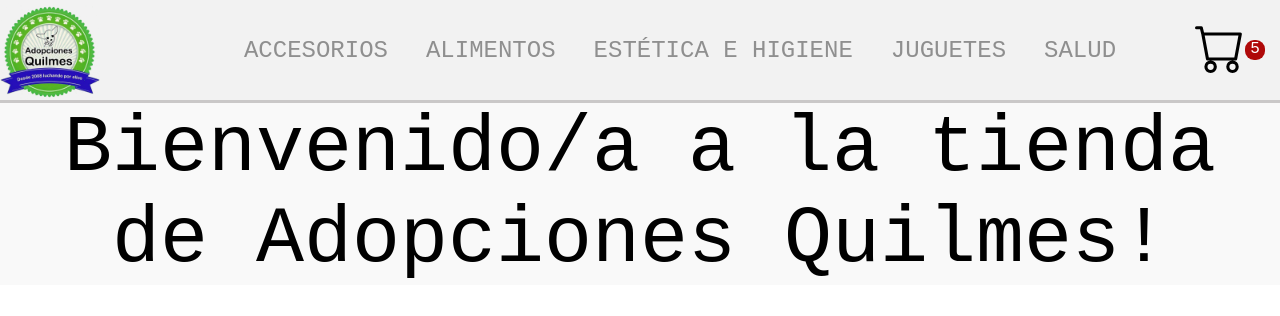
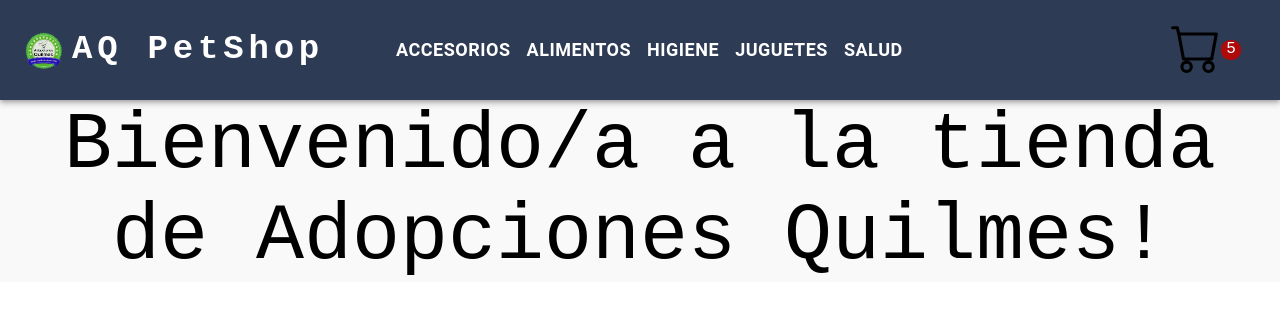
Before and after one commit to a-tello/PetShop-React-Tello, a React (Create React App) app: page / in a window 1280 px wide. Shown: the top 316 px of the page. Built offline with nearby package versions, Linux system fonts and the light colour scheme; a small style sheet from the web is missing; a web font is replaced by a local one.

Commit message:
Agrego MUI para modificar NavBar

```diff
--- a/package.json
+++ b/package.json
@@ -3,6 +3,10 @@
   "version": "0.1.0",
   "private": true,
   "dependencies": {
+    "@emotion/react": "^11.10.5",
+    "@emotion/styled": "^11.10.5",
+    "@mui/icons-material": "^5.11.0",
+    "@mui/material": "^5.11.1",
     "@testing-library/jest-dom": "^5.16.5",
     "@testing-library/react": "^13.4.0",
     "@testing-library/user-event": "^13.5.0",
--- a/src/App.js
+++ b/src/App.js
@@ -1,4 +1,4 @@
-import NavBar from './components/Navbar/NavBar';
+import NavBar from './components/Navbar/NavBar'
 import ItemListContainer from './components/ItemsContainer/ItemListcontainer';
 import './App.css';
 
--- /dev/null
+++ b/src/components/CartWidget/CartWidget.css
@@ -0,0 +1,23 @@
+.cart {
+    width: 100px;
+    height: 100px;
+    display: flex;
+    justify-content: center;
+    align-items: center;
+}
+
+.cart a{
+    width: 50%;
+}
+
+.cartLogo {
+    width: 100%;
+}
+
+.notification {
+    width: 20px;
+    height: 20px;
+    color: white;
+    background-color: rgb(175, 9, 9);
+    border-radius: 45%;
+}
--- a/src/components/Navbar/CartWidget.js
+++ b/src/components/CartWidget/CartWidget.js
@@ -1,5 +1,5 @@
 import cart from '../../cart.svg'
-import './NavBar.css'
+import './CartWidget.css'
 
 const CartWidget = ({quantity = 3}) => {
     return(
--- a/src/components/Navbar/NavBar.css
+++ /dev/null
@@ -1,83 +0,0 @@
-nav {
-    display: flex;
-    background-color: #f2f2f2;
-    justify-content: space-between;
-    align-items: center;
-    border-bottom: 3px solid #cac8c8;
-}
-
-.navBarLogo{
-    width: 100px;
-    height: 100px;
-}
-
-.navBarLogo img{
-    width: 100%
-}
-
-
-.navBarItems {
-    width: 100%;
-}
-
-.navBarItems {
-    display: flex;
-    justify-content: space-around;
-    width: 100%;
-}
-
-.navBarItems li {
-    padding: 10px;
-    margin: 5px;
-}
-
-.navBarItems li a{
-    color: #8f8f8f;
-    font-size: 24px;
-    font-weight: 400;
-    transition: all 0.5s ease-in-out;
-    position: relative;
-    text-transform: uppercase;
-}
-
-.navBarItems li a::before{
-    content: attr(data-item);
-    transition: 0.5s;
-    color: #30c75e;
-    position: absolute;
-    top: 0;
-    bottom: 0;
-    left: 0;
-    right: 0;
-    width: 0;
-    overflow: hidden;
-}
-
-.navBarItems li a:hover, .navBarItems li a:hover::before {
-    width: 100%;
-    transition: all 0.5s ease-in-out;
-}
-
-.cart {
-    width: 100px;
-    height: 100px;
-    display: flex;
-    justify-content: center;
-    align-items: center;
-}
-
-.cart a{
-    width: 50%;
-}
-
-.cartLogo {
-    width: 100%;
-}
-
-.notification {
-    width: 20px;
-    height: 20px;
-    color: white;
-    background-color: rgb(175, 9, 9);
-    border-radius: 45%;
-}
--- a/src/components/Navbar/NavBar.js
+++ b/src/components/Navbar/NavBar.js
@@ -1,26 +1,125 @@
+import * as React from 'react';
+import AppBar from '@mui/material/AppBar';
+import Box from '@mui/material/Box';
+import Toolbar from '@mui/material/Toolbar';
+import IconButton from '@mui/material/IconButton';
+import Typography from '@mui/material/Typography';
+import Menu from '@mui/material/Menu';
+import MenuIcon from '@mui/icons-material/Menu';
+import Container from '@mui/material/Container';
+import Avatar from '@mui/material/Avatar';
+import Button from '@mui/material/Button';
+import MenuItem from '@mui/material/MenuItem';
 import logo from '../../logo-adopciones-quilmes.png'
-import CartWidget from './CartWidget'
-import './NavBar.css'
+import CartWidget from '../CartWidget/CartWidget';
 
+const pages = ['Accesorios', 'Alimentos', 'Higiene' ,'Juguetes', 'Salud'];
 
-const NavBar = () => {
-    return(
-    <nav>
-        <div className='navBarLogo'>
-            <img src={logo} alt='logo Adopciones Quilmes' />
-        </div>
-        <div>
-            <ul className='navBarItems'>
-                <li><a href='#' data-item='Accesorios'>Accesorios</a></li>
-                <li><a href='#' data-item='Alimentos'>Alimentos</a></li>
-                <li><a href='#' data-item='Estética e Higiene'>Estética e Higiene</a></li>
-                <li><a href='#' data-item='Juguetes'>Juguetes</a></li>
-                <li><a href='#' data-item='Salud'>Salud</a></li>
-            </ul>
-        </div>
-        <CartWidget quantity={5} />
-    </nav>
-    )
+function NavBar() {
+  const [anchorElNav, setAnchorElNav] = React.useState(null);
+
+  const handleOpenNavMenu = (event) => {
+    setAnchorElNav(event.currentTarget);
+  };
+
+  const handleCloseNavMenu = () => {
+    setAnchorElNav(null);
+  };
+
+  return (
+    <AppBar position="static" style={{ background: '#2E3B55' }}>
+      <Container maxWidth="xl">
+        <Toolbar disableGutters>
+          <Avatar alt="AQ logo" src={logo} sx={{ display: { xs: 'none', md: 'flex' }, mr: 1 }}/>
+          <Typography
+            variant="h4"
+            noWrap
+            component="a"
+            href="/"
+            sx={{
+              mr: 8,
+              display: { xs: 'none', md: 'flex' },
+              fontFamily: 'monospace',
+              fontWeight: 700,
+              letterSpacing: '.3rem',
+              color: 'inherit',
+              textDecoration: 'none',
+            }}
+          >
+            AQ PetShop
+          </Typography>
+
+          <Box sx={{ flexGrow: 1, display: { xs: 'flex', md: 'none' } }}>
+            <IconButton
+              size="large"
+              aria-label="account of current user"
+              aria-controls="menu-appbar"
+              aria-haspopup="true"
+              onClick={handleOpenNavMenu}
+              color="inherit"
+            >
+              <MenuIcon />
+            </IconButton>
+            <Menu
+              id="menu-appbar"
+              anchorEl={anchorElNav}
+              anchorOrigin={{
+                vertical: 'bottom',
+                horizontal: 'left',
+              }}
+              keepMounted
+              transformOrigin={{
+                vertical: 'top',
+                horizontal: 'left',
+              }}
+              open={Boolean(anchorElNav)}
+              onClose={handleCloseNavMenu}
+              sx={{
+                display: { xs: 'block', md: 'none' },
+              }}
+            >
+              {pages.map((page) => (
+                <MenuItem key={page} onClick={handleCloseNavMenu}>
+                  <Typography textAlign="center">{page}</Typography>
+                </MenuItem>
+              ))}
+            </Menu>
+          </Box>
+          <Avatar alt="AQ logo" src={logo} sx={{ display: { xs: 'flex', md: 'none' }, mr: 1 }}/>
+          <Typography
+            variant="h5"
+            noWrap
+            component="a"
+            href=""
+            sx={{
+              mr: 2,
+              display: { xs: 'flex', md: 'none' },
+              flexGrow: 1,
+              fontFamily: 'monospace',
+              fontWeight: 700,
+              letterSpacing: '.3rem',
+              color: 'inherit',
+              textDecoration: 'none',
+            }}
+          >
+            AQ PetShop
+          </Typography>
+          <Box sx={{ flexGrow: 1, display: { xs: 'none', md: 'flex' } }}>
+            {pages.map((page) => (
+              <Button
+                key={page}
+                onClick={handleCloseNavMenu}
+                sx={{ my: 2, color: 'white', display: 'block', fontWeight: 700, fontSize: 18}}
+              >
+                {page}
+              </Button>
+            ))}
+          </Box>
+
+          <CartWidget quantity={5}/>
+        </Toolbar>
+      </Container>
+    </AppBar>
+  );
 }
-
-export default NavBar
+export default NavBar;
```
Also changed, not shown: src/logo-adopciones-quilmes.svg (added), 1 other file (tests, documents, lock files or other folders).
